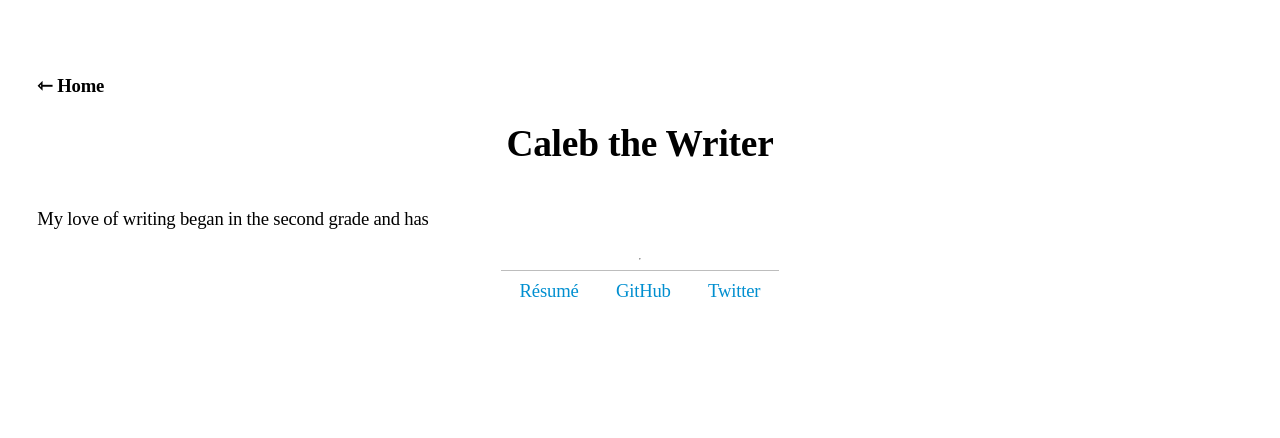
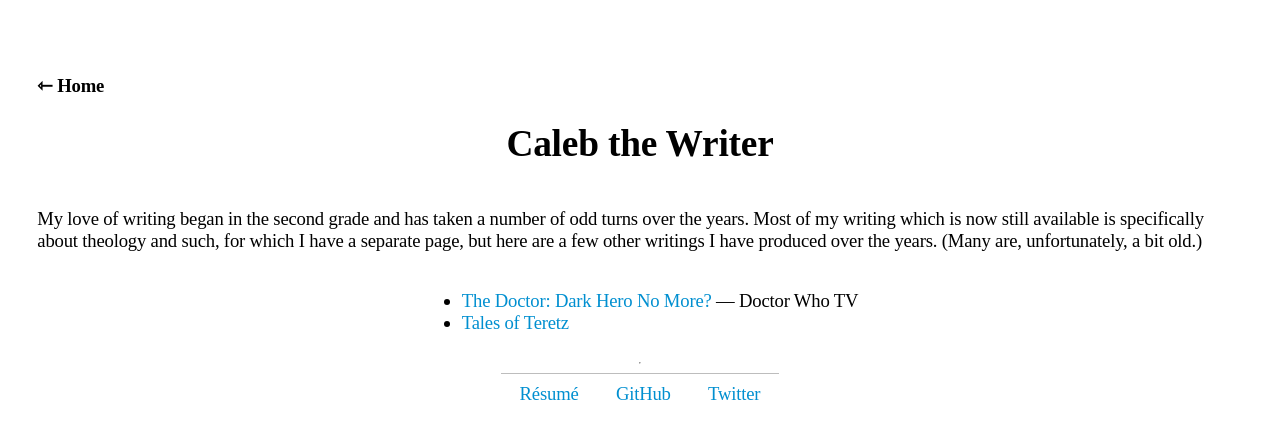
Before and after one commit to NiceneNerd/Internet-Index, a Next.js app: page /writing in a window 1280 px wide. Shown: the top 438 px of the page. Built offline with nearby package versions, Linux system fonts and the light colour scheme; a web font is replaced by a local one.

Commit message:
Start on the writing page

```diff
--- a/pages/writing.js
+++ b/pages/writing.js
@@ -9,7 +9,24 @@ export default function Writing() {
       </Head>
       <Content>
         <h1>Caleb the Writer</h1>
-        <p>My love of writing began in the second grade and has </p>
+        <p>
+          My love of writing began in the second grade and has taken a number of odd
+          turns over the years. Most of my writing which is now still available is
+          specifically about theology and such, for which I have a separate page, but
+          here are a few other writings I have produced over the years. (Many are,
+          unfortunately, a bit old.)
+        </p>
+        <ul>
+          <li>
+            <a href="https://www.doctorwhotv.co.uk/the-doctor-dark-hero-no-more-56575.htm">
+              The Doctor: Dark Hero No More?
+            </a>{" "}
+            ― Doctor Who TV
+          </li>
+          <li>
+            <a href="https://talesofteretz.wordpress.com/">Tales of Teretz</a>
+          </li>
+        </ul>
       </Content>
     </>
   );
```
